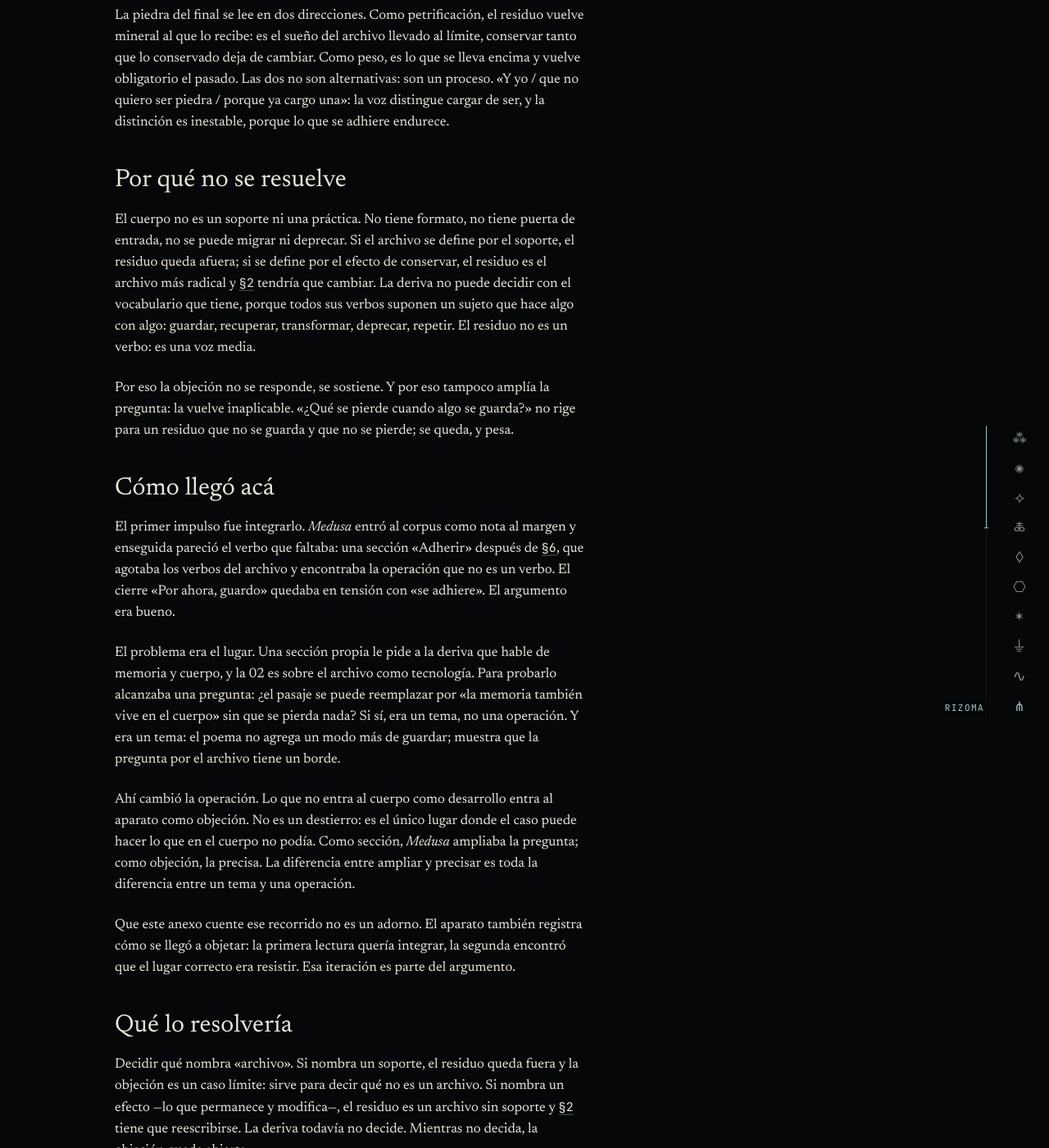
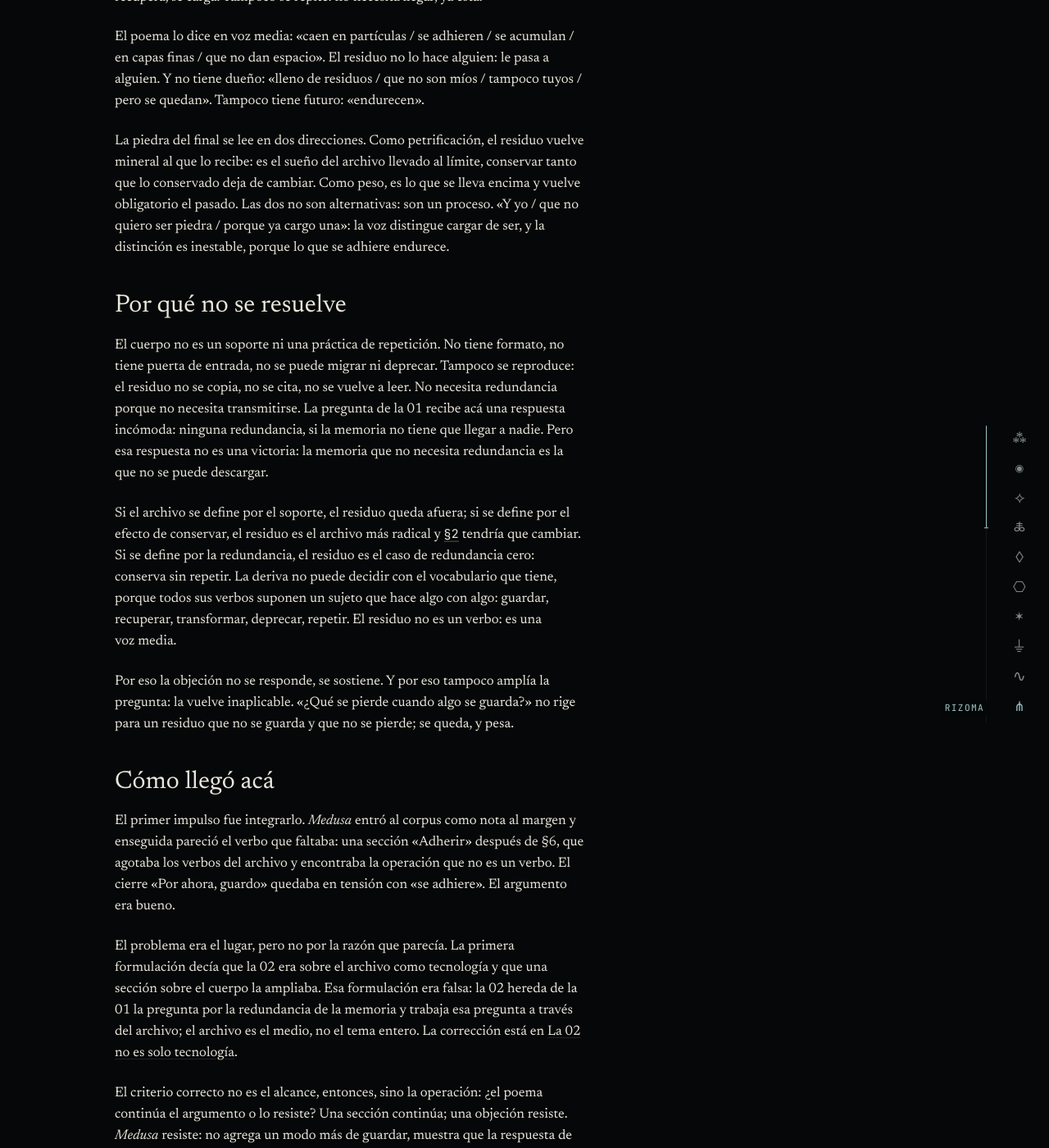
Before and after one commit to hugomoraga/kndl000, a Jekyll site: the page built from rizoma/archivo/anexos/medusa.md, in a window 1280 px wide and 1400 px high, scrolled down 916 px. Shown: the whole window at 82% size. Built offline with Jekyll 4.4.1, drawn with Linux system fonts in a browser that asks for light colours; some of the changed text lies outside the part shown.

Commit message:
fix: correct the scope of the archive exploration
- the 02 inherits from the 01 the question of how much redundancy a
  memory needs, not the archive as technology
- add the correction annex with sources and the previous formulation
- keep the objection internal: Medusa now resists the redundancy thesis
  instead of standing at the border

```diff
--- a/rizoma/archivo/anexos/medusa.md
+++ b/rizoma/archivo/anexos/medusa.md
@@ -30,19 +30,21 @@
     tipo: "exploración"
     verifica: >-
       La sección 2 afirma que cada soporte decide qué se puede conservar; la
-      sección 6, que la conservación no es una propiedad del objeto sino una
-      práctica. La objeción se apoya en esa tensión, no en una cita externa.
+      sección 6 responde a la pregunta heredada de la 01 con la redundancia de
+      Shannon. La objeción se apoya en esas dos tesis, no en una cita externa.
 ---
 
 ## Qué tesis resiste
 
-La 02 sostiene dos cosas que se necesitan. En <a class="seccion-ref" href="/rizoma/archivo/#guardar" aria-label="Sección 2: Guardar" title="Sección 2: Guardar">§2</a>, cada soporte —markdown, Git, una carpeta, un servidor, un buscador— decide qué se puede conservar: el archivo es materia. En <a class="seccion-ref" href="/rizoma/archivo/#repetir-para-no-perderse" aria-label="Sección 6: Repetir para no perderse" title="Sección 6: Repetir para no perderse">§6</a>, la conservación no es una propiedad del objeto sino una práctica: el archivo es acto. Juntas, las dos frases dicen que conservar es poner algo en un soporte y sostenerlo volviendo a leerlo. Lo que se conserva, entonces, es una versión del pasado que fue posible guardar.
+La 02 hereda de la 01 una pregunta: «¿Cuánta redundancia necesita una memoria para no desaparecer?» (<a class="seccion-ref" href="/rizoma/que-se-conserva-cuando-algo-se-repite/#la-objecion" aria-label="Sección 8: La objeción" title="Sección 8: La objeción">01 §8</a>). Y la responde en <a class="seccion-ref" href="/rizoma/archivo/#repetir-para-no-perderse" aria-label="Sección 6: Repetir para no perderse" title="Sección 6: Repetir para no perderse">§6</a>: la redundancia es lo que permite sobrevivir al ruido; lo que se guarda una sola vez se pierde; lo que se copia, se cita y se vuelve a leer dura un poco más. Conservar es una práctica de repetición.
 
-La objeción no discute ninguna de las dos frases. Discute que alcancen.
+También sostiene, en <a class="seccion-ref" href="/rizoma/archivo/#guardar" aria-label="Sección 2: Guardar" title="Sección 2: Guardar">§2</a>, que cada soporte —markdown, Git, una carpeta, un servidor, un buscador— decide qué se puede conservar: el archivo es materia. Juntas, la redundancia y el soporte dicen que conservar es poner algo en un soporte y sostenerlo repitiéndolo. Lo que se conserva, entonces, es una versión del pasado que fue posible guardar.
+
+La objeción no discute ninguna de esas frases. Discute que sean la única respuesta.
 
 ## El caso
 
-*Medusa* describe otra conservación. Algo ocurre, deja restos, los restos se adhieren, se acumulan y terminan modificando a quien los recibe. No hay depósito, no hay selección, no hay índice y no hay lectura: el residuo no se recupera, se carga.
+*Medusa* describe otra conservación. Algo ocurre, deja restos, los restos se adhieren, se acumulan y terminan modificando a quien los recibe. No hay depósito, no hay selección, no hay índice y no hay lectura: el residuo no se recupera, se carga. Tampoco se repite: no necesita llegar, ya está.
 
 El poema lo dice en voz media: «caen en partículas / se adhieren / se acumulan / en capas finas / que no dan espacio». El residuo no lo hace alguien: le pasa a alguien. Y no tiene dueño: «lleno de residuos / que no son míos / tampoco tuyos / pero se quedan». Tampoco tiene futuro: «endurecen».
 
@@ -50,26 +52,28 @@
 
 ## Por qué no se resuelve
 
-El cuerpo no es un soporte ni una práctica. No tiene formato, no tiene puerta de entrada, no se puede migrar ni deprecar. Si el archivo se define por el soporte, el residuo queda afuera; si se define por el efecto de conservar, el residuo es el archivo más radical y <a class="seccion-ref" href="/rizoma/archivo/#guardar" aria-label="Sección 2: Guardar" title="Sección 2: Guardar">§2</a> tendría que cambiar. La deriva no puede decidir con el vocabulario que tiene, porque todos sus verbos suponen un sujeto que hace algo con algo: guardar, recuperar, transformar, deprecar, repetir. El residuo no es un verbo: es una voz media.
+El cuerpo no es un soporte ni una práctica de repetición. No tiene formato, no tiene puerta de entrada, no se puede migrar ni deprecar. Tampoco se reproduce: el residuo no se copia, no se cita, no se vuelve a leer. No necesita redundancia porque no necesita transmitirse. La pregunta de la 01 recibe acá una respuesta incómoda: ninguna redundancia, si la memoria no tiene que llegar a nadie. Pero esa respuesta no es una victoria: la memoria que no necesita redundancia es la que no se puede descargar.
+
+Si el archivo se define por el soporte, el residuo queda afuera; si se define por el efecto de conservar, el residuo es el archivo más radical y <a class="seccion-ref" href="/rizoma/archivo/#guardar" aria-label="Sección 2: Guardar" title="Sección 2: Guardar">§2</a> tendría que cambiar. Si se define por la redundancia, el residuo es el caso de redundancia cero: conserva sin repetir. La deriva no puede decidir con el vocabulario que tiene, porque todos sus verbos suponen un sujeto que hace algo con algo: guardar, recuperar, transformar, deprecar, repetir. El residuo no es un verbo: es una voz media.
 
 Por eso la objeción no se responde, se sostiene. Y por eso tampoco amplía la pregunta: la vuelve inaplicable. «¿Qué se pierde cuando algo se guarda?» no rige para un residuo que no se guarda y que no se pierde; se queda, y pesa.
 
 ## Cómo llegó acá
 
-El primer impulso fue integrarlo. *Medusa* entró al corpus como nota al margen y enseguida pareció el verbo que faltaba: una sección «Adherir» después de <a class="seccion-ref" href="/rizoma/archivo/#repetir-para-no-perderse" aria-label="Sección 6: Repetir para no perderse" title="Sección 6: Repetir para no perderse">§6</a>, que agotaba los verbos del archivo y encontraba la operación que no es un verbo. El cierre «Por ahora, guardo» quedaba en tensión con «se adhiere». El argumento era bueno.
+El primer impulso fue integrarlo. *Medusa* entró al corpus como nota al margen y enseguida pareció el verbo que faltaba: una sección «Adherir» después de §6, que agotaba los verbos del archivo y encontraba la operación que no es un verbo. El cierre «Por ahora, guardo» quedaba en tensión con «se adhiere». El argumento era bueno.
 
-El problema era el lugar. Una sección propia le pide a la deriva que hable de memoria y cuerpo, y la 02 es sobre el archivo como tecnología. Para probarlo alcanzaba una pregunta: ¿el pasaje se puede reemplazar por «la memoria también vive en el cuerpo» sin que se pierda nada? Si sí, era un tema, no una operación. Y era un tema: el poema no agrega un modo más de guardar; muestra que la pregunta por el archivo tiene un borde.
+El problema era el lugar, pero no por la razón que parecía. La primera formulación decía que la 02 era sobre el archivo como tecnología y que una sección sobre el cuerpo la ampliaba. Esa formulación era falsa: la 02 hereda de la 01 la pregunta por la redundancia de la memoria y trabaja esa pregunta a través del archivo; el archivo es el medio, no el tema entero. La corrección está en <a href="/rizoma/archivo/anexos/tecnologia/">La 02 no es solo tecnología</a>.
 
-Ahí cambió la operación. Lo que no entra al cuerpo como desarrollo entra al aparato como objeción. No es un destierro: es el único lugar donde el caso puede hacer lo que en el cuerpo no podía. Como sección, *Medusa* ampliaba la pregunta; como objeción, la precisa. La diferencia entre ampliar y precisar es toda la diferencia entre un tema y una operación.
+El criterio correcto no es el alcance, entonces, sino la operación: ¿el poema continúa el argumento o lo resiste? Una sección continúa; una objeción resiste. *Medusa* resiste: no agrega un modo más de guardar, muestra que la respuesta de §6 tiene un límite. Por eso va al aparato. No porque esté fuera de la 02, sino porque está dentro y en contra.
 
 Que este anexo cuente ese recorrido no es un adorno. El aparato también registra cómo se llegó a objetar: la primera lectura quería integrar, la segunda encontró que el lugar correcto era resistir. Esa iteración es parte del argumento.
 
 ## Qué lo resolvería
 
-Decidir qué nombra «archivo». Si nombra un soporte, el residuo queda fuera y la objeción es un caso límite: sirve para decir qué no es un archivo. Si nombra un efecto —lo que permanece y modifica—, el residuo es un archivo sin soporte y <a class="seccion-ref" href="/rizoma/archivo/#guardar" aria-label="Sección 2: Guardar" title="Sección 2: Guardar">§2</a> tiene que reescribirse. La deriva todavía no decide. Mientras no decida, la objeción queda abierta.
+Decidir qué nombra «archivo». Si nombra un soporte, el residuo queda fuera y la objeción es un caso límite: sirve para decir qué no es un archivo. Si nombra un efecto —lo que permanece y modifica—, el residuo es un archivo sin soporte y <a class="seccion-ref" href="/rizoma/archivo/#guardar" aria-label="Sección 2: Guardar" title="Sección 2: Guardar">§2</a> tiene que reescribirse. Si nombra una redundancia, el residuo es el caso de redundancia cero. La deriva todavía no decide. Mientras no decida, la objeción queda abierta.
 
 ## Qué queda abierto
 
 - La definición del nodo Residuo: hoy dice «Lo que queda cuando algo deja de funcionar». *Medusa* sugiere «lo que sigue actuando cuando algo deja de significar».
-- Si el cuerpo suma una sección breve que señale este anexo, o si el margen alcanza.
+- Si el cuerpo suma una sección breve que señale este anexo: ¿va al final de <a class="seccion-ref" href="/rizoma/archivo/#repetir-para-no-perderse" aria-label="Sección 6: Repetir para no perderse" title="Sección 6: Repetir para no perderse">§6</a>, después de la tesis de la redundancia, o se pliega en <a class="seccion-ref" href="/rizoma/archivo/#deprecar" aria-label="Sección 5: Deprecar" title="Sección 5: Deprecar">§5</a>?
 - Si la objeción toma también la relación entre el margen y <a class="seccion-ref" href="/rizoma/archivo/#recuperar" aria-label="Sección 3: Recuperar" title="Sección 3: Recuperar">§3</a> —las cinco notas del corpus como relaciones guardadas— o si ese caso queda para otra vuelta.
```
Also changed, not shown: content/collections/_exploraciones/archivo.md (+7 -0 lines), docs/rizoma/ciclos/2026-11-10-archivo.md (+31 -20 lines), rizoma/archivo/anexos/tecnologia.md (added, +59 -0 lines).
